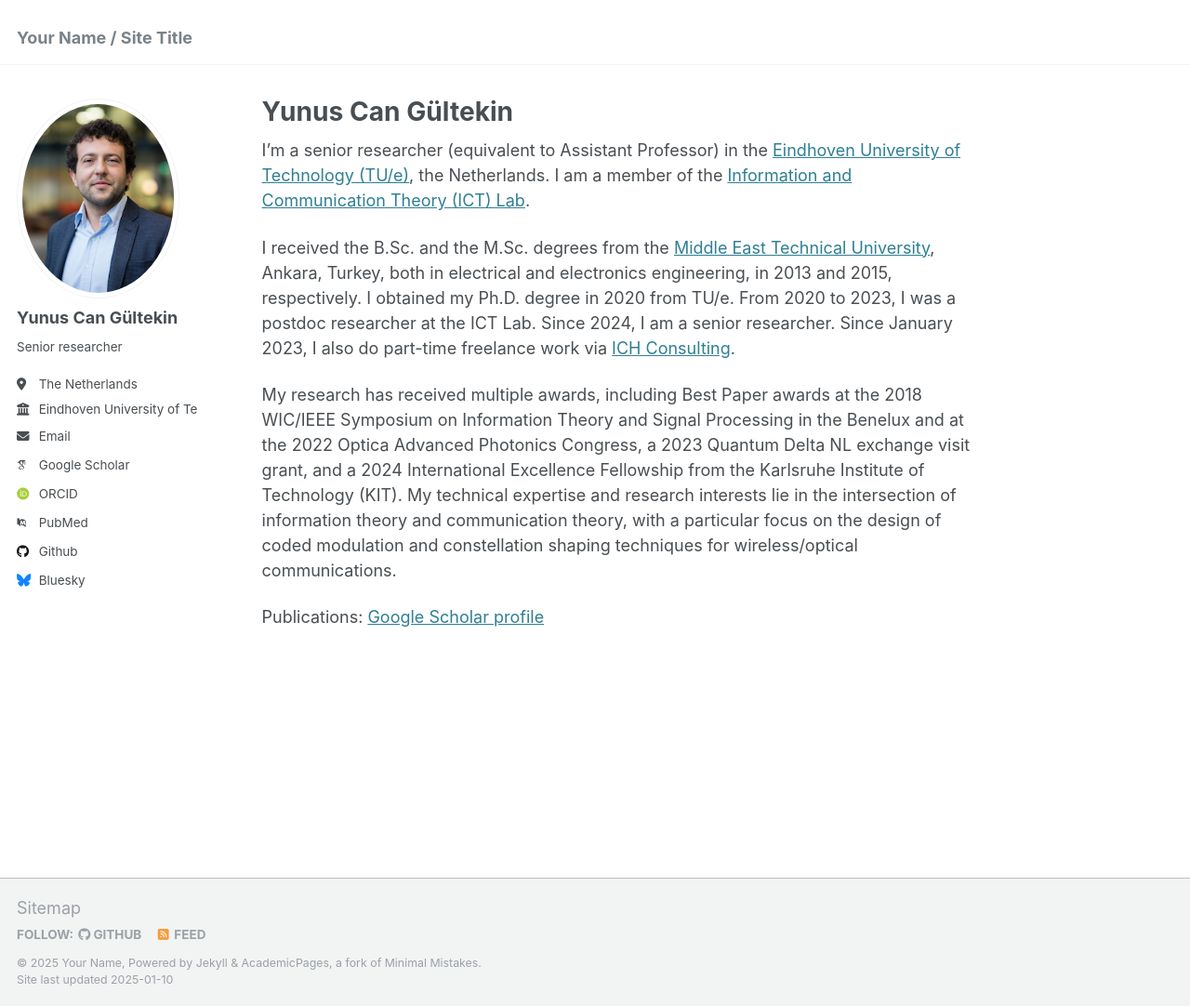
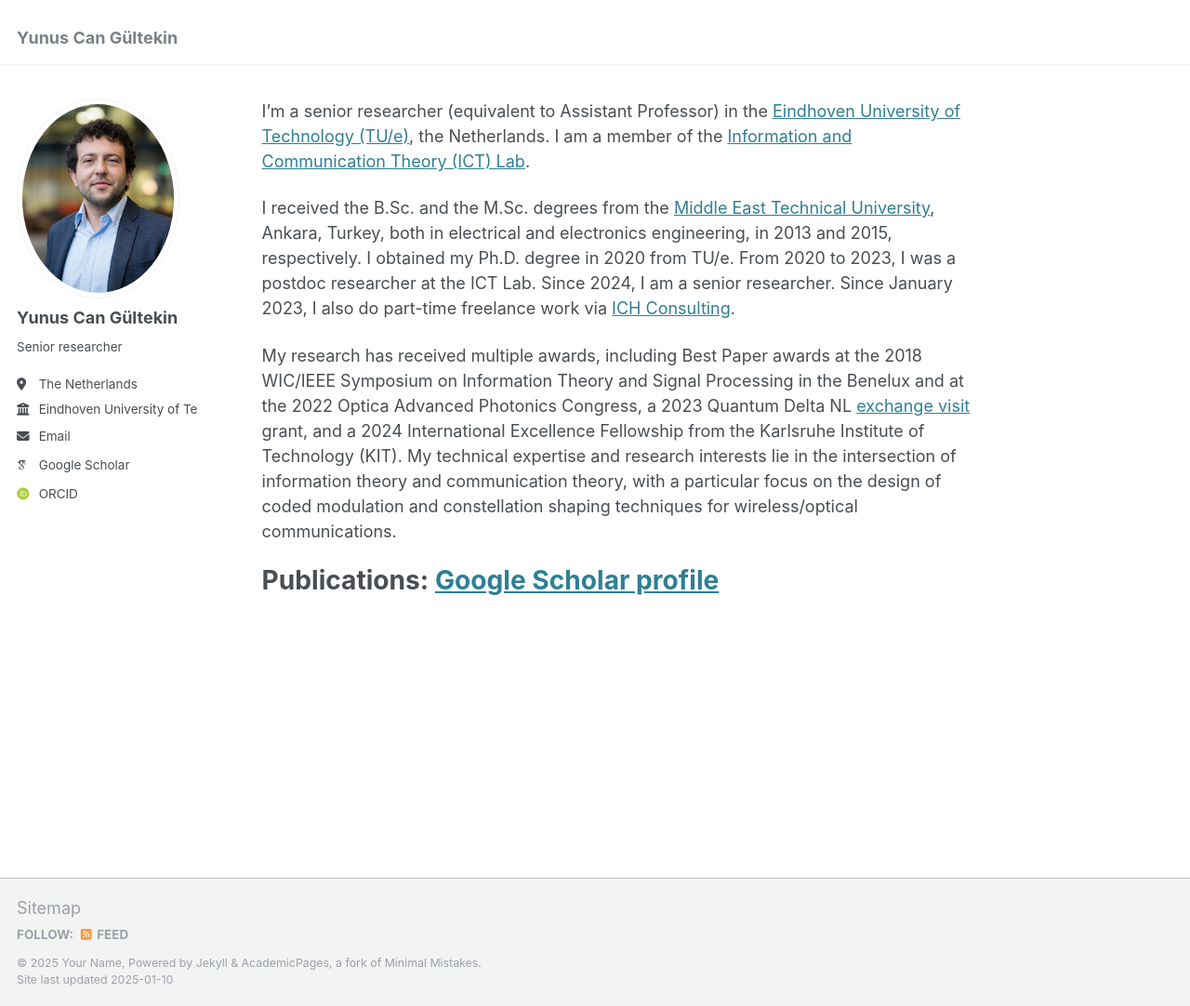
Before and after one commit to ycgultekin/ycgultekin.github.io, a Jekyll site: the page built from _pages/about.md, in a window 1280 px wide and 1082 px high. Shown: the whole window at 93% size. Built offline with Jekyll 4.4.1, drawn with Linux system fonts in a browser that asks for light colours; some web fonts are replaced.

Commit message:
left pane modifications

```diff
--- a/_config.yml
+++ b/_config.yml
@@ -8,7 +8,7 @@
 
 # Basic Site Settings
 locale                   : "en-US"
-title                    : "Your Name / Site Title"
+title                    : "Yunus Can Gültekin"
 title_separator          : "-"
 name                     : &name "Your Name"
 description              : &description "personal description"
@@ -34,9 +34,9 @@
   arxiv            : # URL - Update with the correct link to your profile
   googlescholar    : "https://scholar.google.com/citations?user=DR-H9sgAAAAJ&hl=en&oi=ao"
   impactstory      : # URL
-  orcid            : "http://orcid.org/yourorcidurl"
+  orcid            : "https://orcid.org/0000-0002-8551-2851"
   semantic         : # URL
-  pubmed           : "https://www.ncbi.nlm.nih.gov/pubmed/?term=john+snow"
+  pubmed           : #"https://www.ncbi.nlm.nih.gov/pubmed/?term=john+snow"
   researchgate     : # URL
   scopus           : # URL
 
@@ -44,12 +44,12 @@
   bitbucket        : # Username - Update with your username on the site
   codepen          : # Username
   dribbble         : # Username
-  github           : "academicpages"
+  github           : #"academicpages"
   kaggle           : # Username
   stackoverflow    : # User number or user number and name (i.e., use "1" or "1/jeff-atwood")
 
   # Social media
-  bluesky          : "bsky.app" # Replace this with you Bluesky username
+  bluesky          : #"bsky.app" # Replace this with you Bluesky username
   facebook         : # Username
   flickr           : # Username
   foursquare       : # Username
--- a/_pages/about.md
+++ b/_pages/about.md
@@ -1,6 +1,6 @@
 ---
 permalink: /
-title: "Yunus Can Gültekin"
+title: #"Yunus Can Gültekin"
 author_profile: true
 redirect_from:
   - /about/
```
Also changed, not shown: other parts of _pages/about.md (+2 -2 lines).
